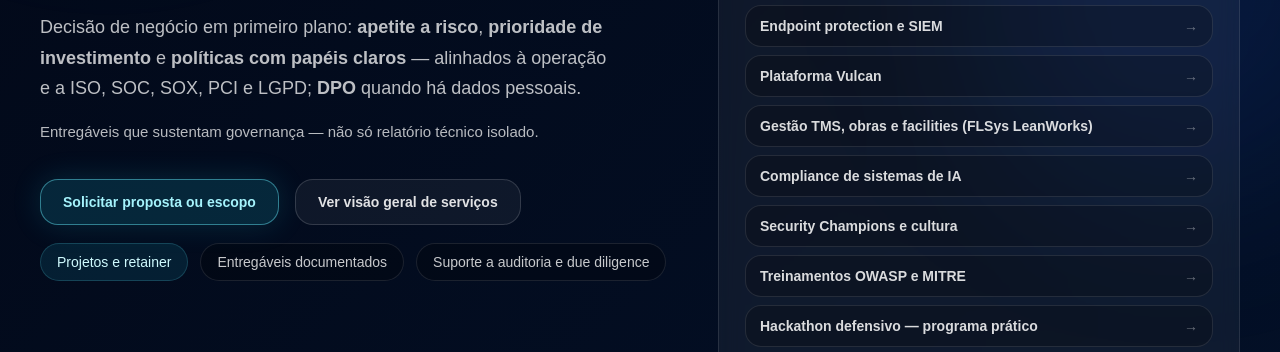
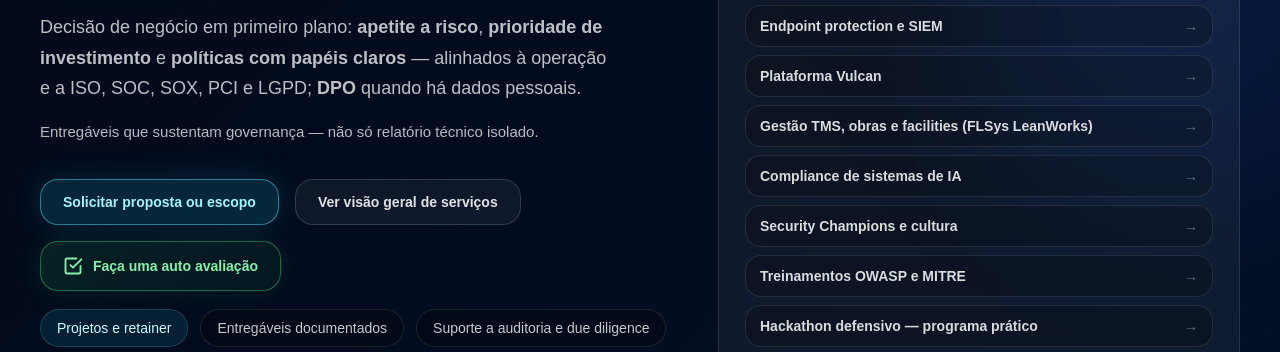
Before and after one commit to testesstyvie26/vulcan-site, a plain HTML site: page index.html in a window 1280 px wide. Shown: the part 446-798 px from the top of the page. Drawn offline with Linux system fonts and the light colour scheme.

Commit message:
auto avaliacao

```diff
--- a/index.html
+++ b/index.html
@@ -62,6 +62,12 @@
     <div class="btn-row hero-anim hero-anim-5">
       <a class="btn btn-primary" href="contato.html">Solicitar proposta ou escopo</a>
       <a class="btn btn-secondary" href="servicos.html">Ver visão geral de serviços</a>
+      <a class="btn btn-compliance" href="https://vulcandefense.com.br/checklist-seguranca.html" target="_blank" rel="noopener noreferrer">
+        <span class="btn-compliance-icon" aria-hidden="true">
+          <svg xmlns="http://www.w3.org/2000/svg" viewBox="0 0 24 24" width="20" height="20" fill="none" stroke="currentColor" stroke-width="2.2" stroke-linecap="round" stroke-linejoin="round"><path d="M9 11l3 3L22 4"/><path d="M21 12v7a2 2 0 01-2 2H5a2 2 0 01-2-2V5a2 2 0 012-2h11"/></svg>
+        </span>
+        Faça uma auto avaliação
+      </a>
     </div>
     <div class="chips hero-anim hero-anim-6" aria-label="Formas de entrega">
       <span class="pill cyan">Projetos e retainer</span>
--- a/styles.css
+++ b/styles.css
@@ -122,6 +122,8 @@ nav .has-submenu:focus-within .submenu{display:flex}
   .hero-anim{opacity:1;transform:none}
   .hero-heading-sub::after{transform:scaleX(1)}
   .btn-wa:hover .btn-wa-icon svg{animation:none!important}
+  .btn-compliance{animation:none}
+  .btn-compliance:hover .btn-compliance-icon svg{animation:none!important}
   .consult-card:hover,.audience-card:hover,.step-card:hover,.consult-overview:hover,.compliance-strip:hover,.cta-band:hover{transform:none;box-shadow:none}
   .consult-overview-list a:hover,.pill:hover,.compliance-strip-tags li:hover,.consult-card-link:hover,.consult-card:hover .consult-card-link{transform:none}
 }
@@ -136,6 +138,13 @@ nav .has-submenu:focus-within .submenu{display:flex}
 .btn-wa-icon svg{width:100%;height:100%;display:block;color:#25D366}
 .btn-wa:hover .btn-wa-icon svg{animation:waIconPop .55s cubic-bezier(0.34,1.56,0.64,1)}
 @keyframes waIconPop{0%{transform:scale(1) rotate(0)}35%{transform:scale(1.14) rotate(-10deg)}65%{transform:scale(1.08) rotate(8deg)}100%{transform:scale(1) rotate(0)}}
+.btn-compliance{display:inline-flex;align-items:center;justify-content:center;gap:10px;border:1px solid rgba(74,222,128,.4);background:linear-gradient(135deg,rgba(34,197,94,.12),rgba(22,163,74,.08));color:#86efac;box-shadow:0 0 24px rgba(34,197,94,.12);animation:compliancePulse 2.5s ease-in-out infinite}
+.btn-compliance:hover{transform:translateY(-2px);border-color:rgba(74,222,128,.6);background:linear-gradient(135deg,rgba(34,197,94,.2),rgba(22,163,74,.14));box-shadow:0 4px 28px rgba(34,197,94,.25)}
+.btn-compliance-icon{display:inline-flex;align-items:center;justify-content:center;width:20px;height:20px;flex-shrink:0}
+.btn-compliance-icon svg{width:100%;height:100%;color:currentColor}
+.btn-compliance:hover .btn-compliance-icon svg{animation:complianceCheck .6s cubic-bezier(0.34,1.56,0.64,1)}
+@keyframes compliancePulse{0%,100%{box-shadow:0 0 24px rgba(34,197,94,.12)}50%{box-shadow:0 0 32px rgba(34,197,94,.2)}}
+@keyframes complianceCheck{0%{transform:scale(1)}40%{transform:scale(1.2)}100%{transform:scale(1)}}
 .section{padding:72px 0}
 .grid{display:grid;gap:24px}
 .grid-2{grid-template-columns:repeat(2,minmax(0,1fr))}
```
